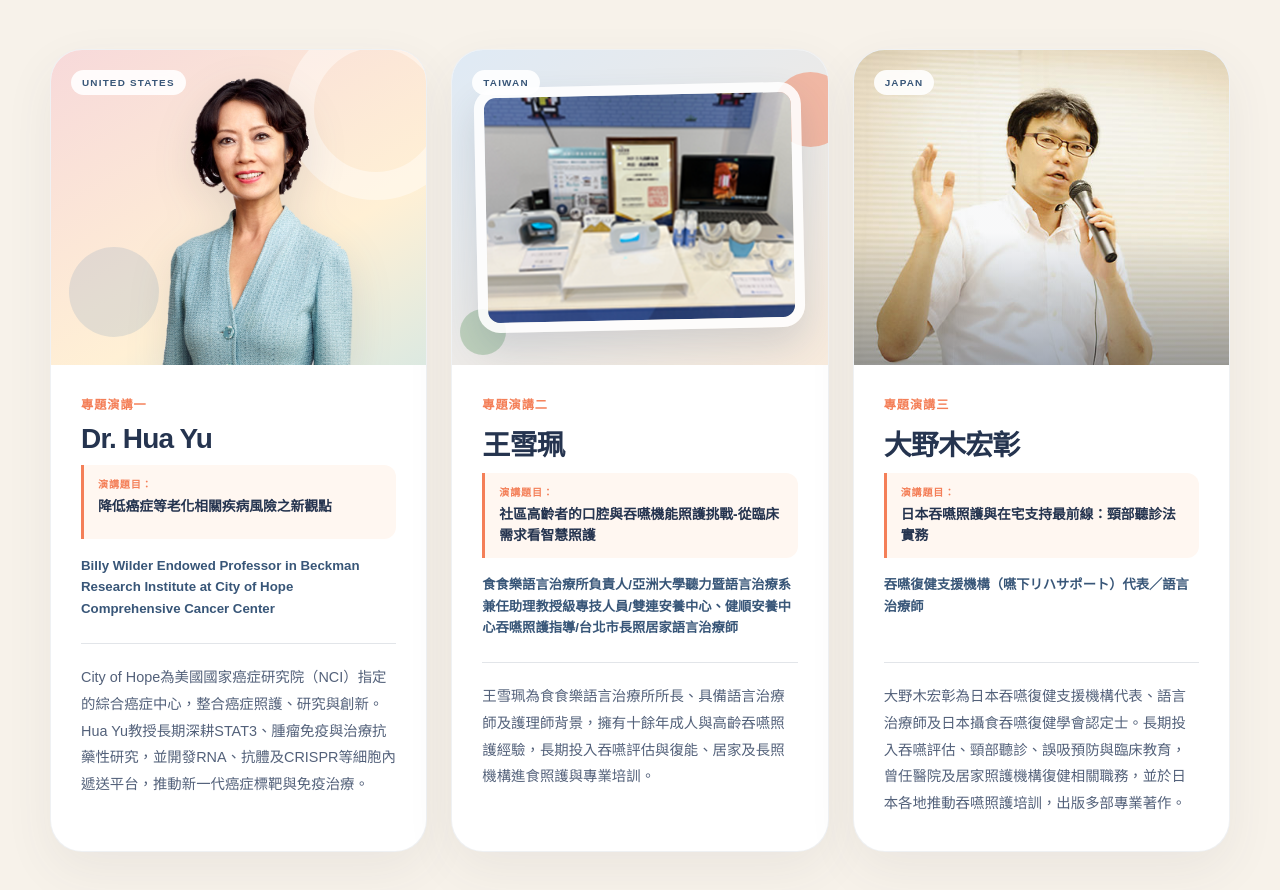
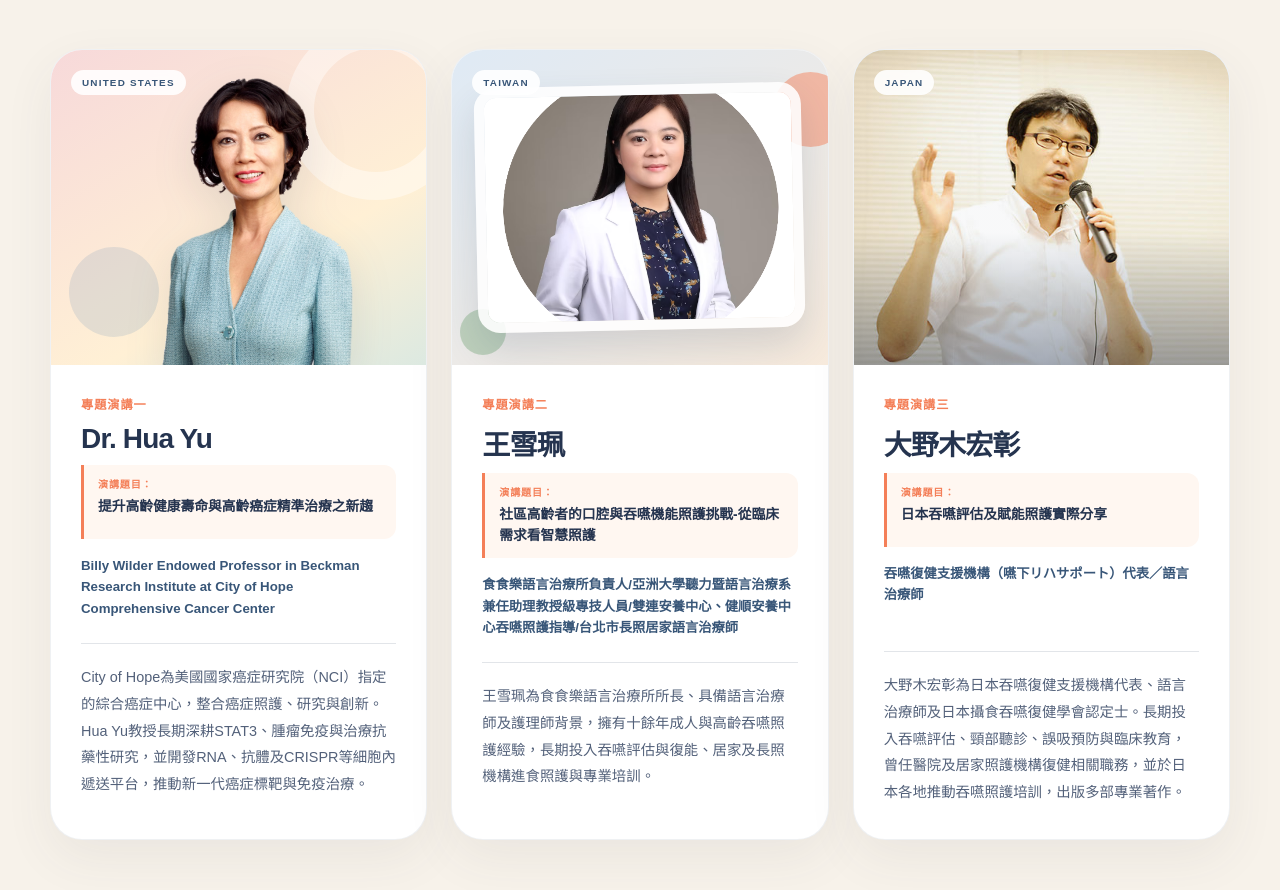
Before and after one commit to MIRDC-WFevents1/2026forum-agingcare, a plain HTML site: page index.html in a window 1280 px wide. Shown: the part 2032-2922 px from the top of the page. Drawn offline with Linux system fonts and the light colour scheme.

Commit message:
Update index.html

```diff
--- a/index.html
+++ b/index.html
@@ -74,15 +74,15 @@
       <div class="container speaker-grid">
         <article class="speaker-card">
           <div class="speaker-media speaker-media-hua"><span class="media-label">UNITED STATES</span><span class="media-shape shape-one"></span><span class="media-shape shape-two"></span><img src="assets/hua-yu.png" alt="Dr. Hua Yu" class="speaker-image hua-image"></div>
-          <div class="speaker-content"><p class="speaker-role">專題演講一</p><h3>Dr. Hua Yu</h3><p class="speaker-talk"><span>演講題目：</span>降低癌症等老化相關疾病風險之新觀點</p><p class="speaker-title">Billy Wilder Endowed Professor in Beckman Research Institute at City of Hope Comprehensive Cancer Center</p><p class="speaker-bio">City of Hope為美國國家癌症研究院（NCI）指定的綜合癌症中心，整合癌症照護、研究與創新。Hua Yu教授長期深耕STAT3、腫瘤免疫與治療抗藥性研究，並開發RNA、抗體及CRISPR等細胞內遞送平台，推動新一代癌症標靶與免疫治療。</p></div>
+          <div class="speaker-content"><p class="speaker-role">專題演講一</p><h3>Dr. Hua Yu</h3><p class="speaker-talk"><span>演講題目：</span>提升高齡健康壽命與高齡癌症精準治療之新趨</p><p class="speaker-title">Billy Wilder Endowed Professor in Beckman Research Institute at City of Hope Comprehensive Cancer Center</p><p class="speaker-bio">City of Hope為美國國家癌症研究院（NCI）指定的綜合癌症中心，整合癌症照護、研究與創新。Hua Yu教授長期深耕STAT3、腫瘤免疫與治療抗藥性研究，並開發RNA、抗體及CRISPR等細胞內遞送平台，推動新一代癌症標靶與免疫治療。</p></div>
         </article>
         <article class="speaker-card">
-          <div class="speaker-media speaker-media-team"><span class="media-label">TAIWAN</span><div class="team-photo-wrap"><img src="assets/mirdc-oral-team.png" alt="王雪珮" class="team-image"></div><span class="team-dot team-dot-one"></span><span class="team-dot team-dot-two"></span></div>
+          <div class="speaker-media speaker-media-team"><span class="media-label">TAIWAN</span><div class="team-photo-wrap"><img src="assets/王雪珮.png" alt="王雪珮" class="team-image"></div><span class="team-dot team-dot-one"></span><span class="team-dot team-dot-two"></span></div>
           <div class="speaker-content"><p class="speaker-role">專題演講二</p><h3>王雪珮</h3><p class="speaker-talk"><span>演講題目：</span>社區高齡者的口腔與吞嚥機能照護挑戰-從臨床需求看智慧照護</p><p class="speaker-title">食食樂語言治療所負責人/亞洲大學聽力暨語言治療系兼任助理教授級專技人員/雙連安養中心、健順安養中心吞嚥照護指導/台北市長照居家語言治療師</p><p class="speaker-bio">王雪珮為食食樂語言治療所所長、具備語言治療師及護理師背景，擁有十餘年成人與高齡吞嚥照護經驗，長期投入吞嚥評估與復能、居家及長照機構進食照護與專業培訓。</p></div>
         </article>
         <article class="speaker-card">
           <div class="speaker-media speaker-media-onogi"><span class="media-label">JAPAN</span><img src="assets/hiroaki-onogi.jpg" alt="大野木宏彰語言治療師" class="speaker-image onogi-image"><div class="onogi-overlay"></div></div>
-          <div class="speaker-content"><p class="speaker-role">專題演講三</p><h3>大野木宏彰</h3><p class="speaker-talk"><span>演講題目：</span>日本吞嚥照護與在宅支持最前線：頸部聽診法實務</p><p class="speaker-title">吞嚥復健支援機構（嚥下リハサポート）代表／語言治療師</p><p class="speaker-bio">大野木宏彰為日本吞嚥復健支援機構代表、語言治療師及日本攝食吞嚥復健學會認定士。長期投入吞嚥評估、頸部聽診、誤吸預防與臨床教育，曾任醫院及居家照護機構復健相關職務，並於日本各地推動吞嚥照護培訓，出版多部專業著作。</p></div>
+          <div class="speaker-content"><p class="speaker-role">專題演講三</p><h3>大野木宏彰</h3><p class="speaker-talk"><span>演講題目：</span>日本吞嚥評估及賦能照護實際分享</p><p class="speaker-title">吞嚥復健支援機構（嚥下リハサポート）代表／語言治療師</p><p class="speaker-bio">大野木宏彰為日本吞嚥復健支援機構代表、語言治療師及日本攝食吞嚥復健學會認定士。長期投入吞嚥評估、頸部聽診、誤吸預防與臨床教育，曾任醫院及居家照護機構復健相關職務，並於日本各地推動吞嚥照護培訓，出版多部專業著作。</p></div>
         </article>
       </div>
     </section>
```
